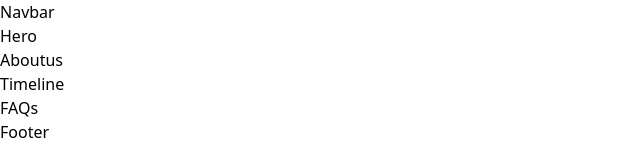
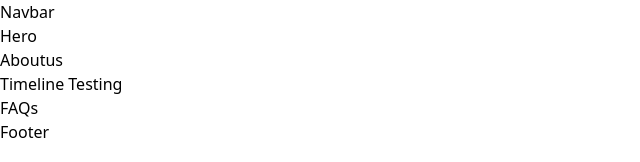
Before and after one commit to GeeksForGeeks-SRMIST/Ignisia25, a React (Vite) app: page / in a window 1280 px wide. Shown: the top 162 px of the page, without its empty margins (0-640 px from the left). Built offline with nearby package versions, Linux system fonts and the light colour scheme.

Commit message:
feat: git ss

```diff
--- a/src/components/Timeline.jsx
+++ b/src/components/Timeline.jsx
@@ -2,7 +2,7 @@ import React from 'react'
 
 const Timeline = () => {
   return (
-    <div className='bg-yellow-300'>Timeline</div>
+    <div className='bg-yellow-300'>Timeline Testing</div>
   )
 }
 
```
